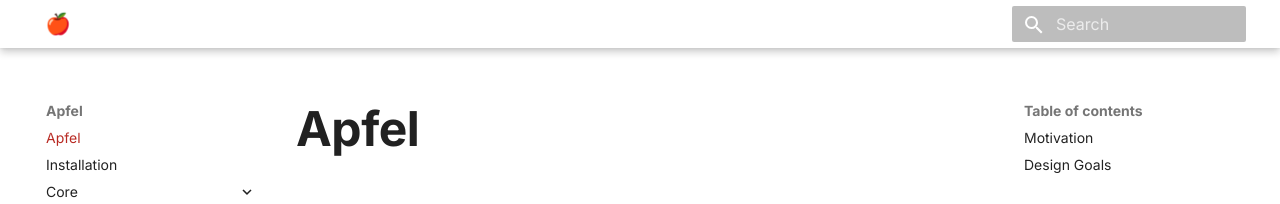
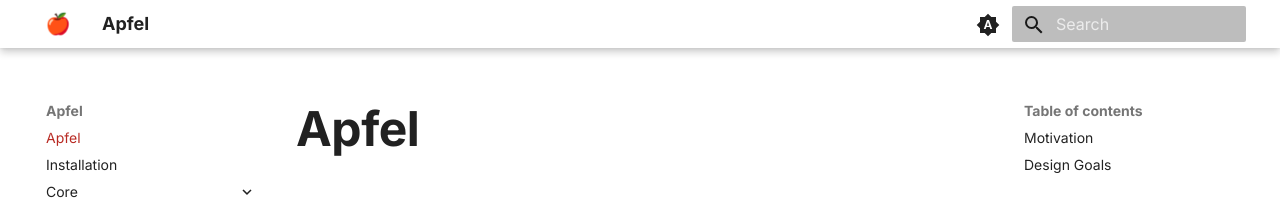
Before and after one commit to Yixuan-Wang/apfel, an MkDocs documentation site: the page built from doc/index.md, in a window 1280 px wide. Shown: the top 204 px of the page. Built offline with MkDocs 1.6.1 and Material for MkDocs 9.7.7, drawn with Linux system fonts in a browser that asks for light colours.

Commit message:
docs: fix header color

```diff
--- a/doc/stylesheet/extra.css
+++ b/doc/stylesheet/extra.css
@@ -66,6 +66,11 @@
 
 header.md-header {
     background-color: var(--md-default-bg-color);
+    color: var(--md-default-fg-color);
+}
+
+header.md-header :is(.md-search__icon, .md-search__input) {
+    color: var(--md-default-fg-color);
 }
 
 svg,
```
